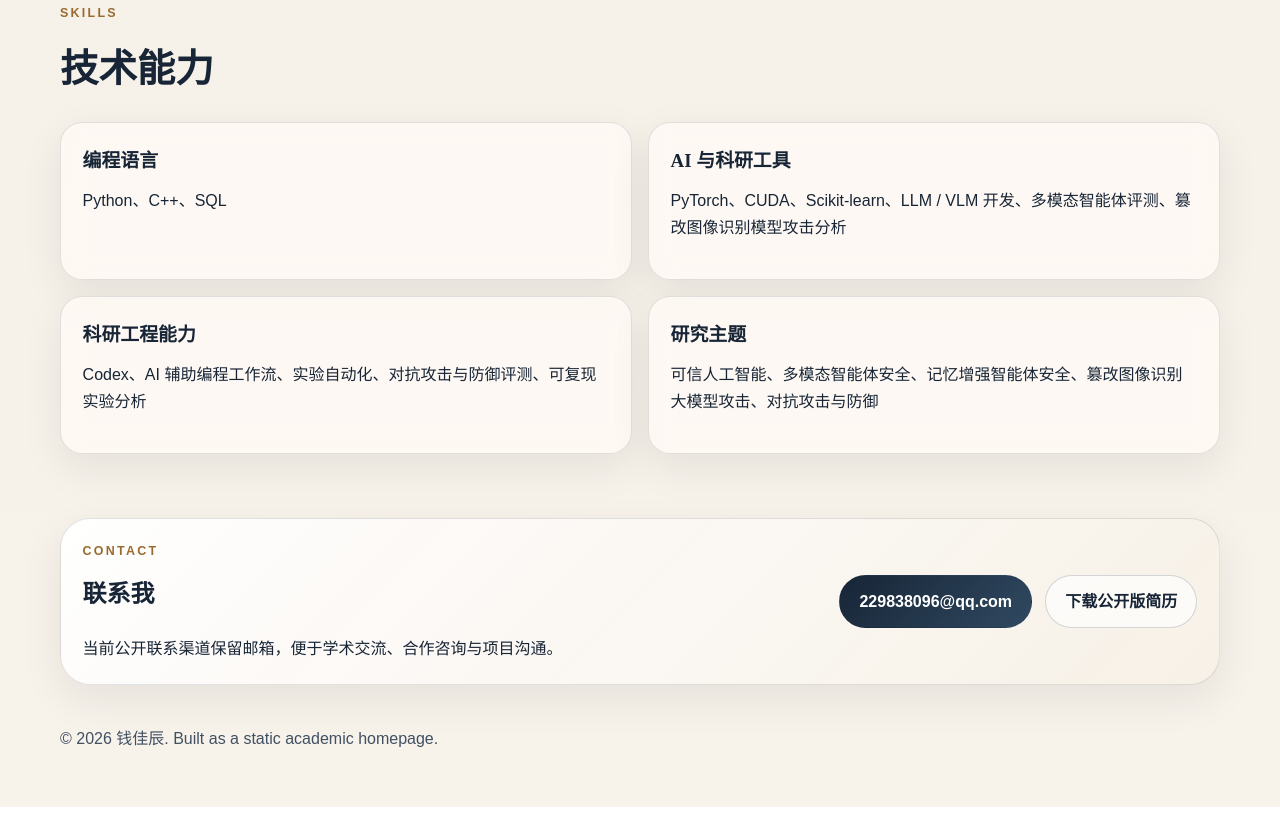
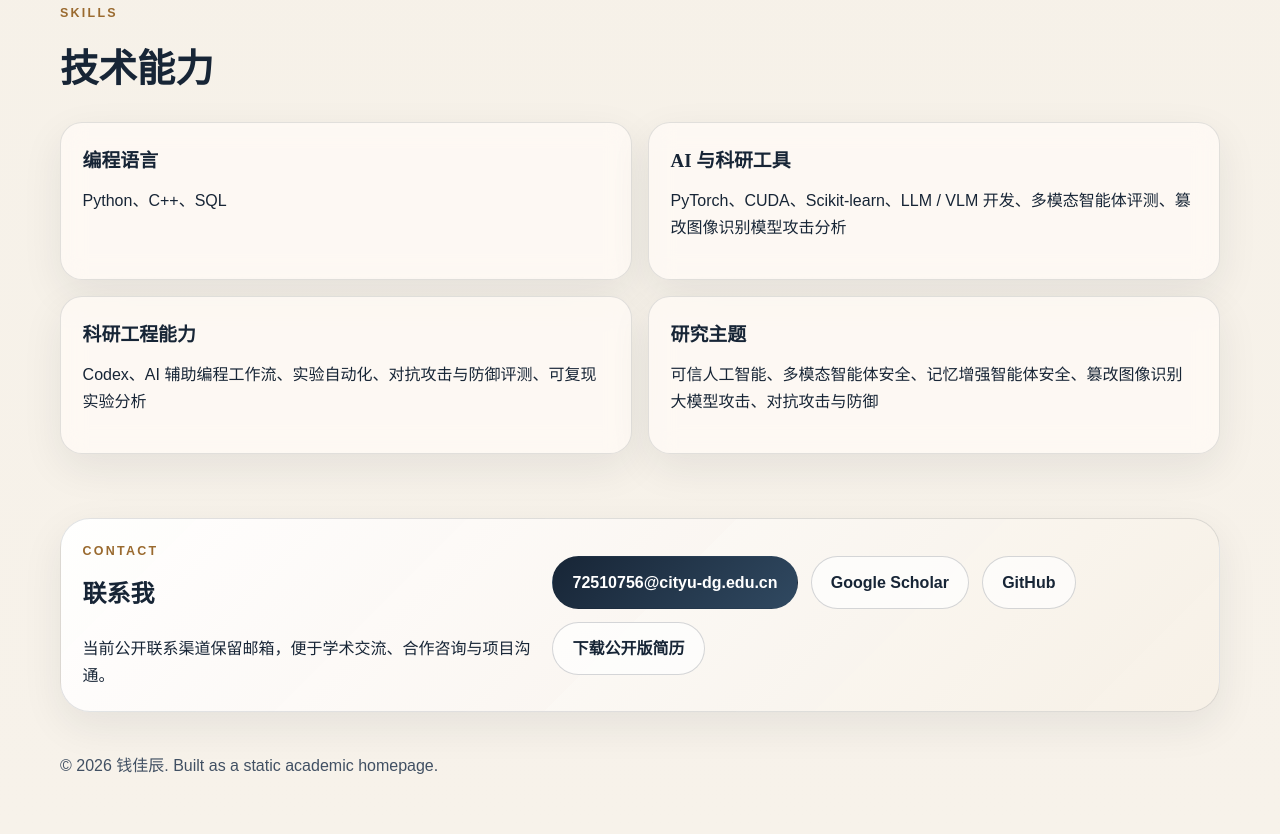
Before and after one commit to qianjiachen/homepage, a plain HTML site: page index.html in a window 1280 px wide. Shown: the part 4386-5220 px from the top of the page. Before the commit the page ends 5193 px from the top, so only its background shows below. Drawn offline with Linux system fonts and the light colour scheme.

Commit message:
Update academic contact links

```diff
--- a/index.html
+++ b/index.html
@@ -45,7 +45,7 @@
               中的长时记忆投毒，以及 LLM 的结构敏感行为分析。
             </p>
             <div class="hero-actions">
-              <a class="button primary" href="mailto:229838096@qq.com">邮箱联系</a>
+              <a class="button primary" href="mailto:72510756@cityu-dg.edu.cn">邮箱联系</a>
               <a class="button secondary" href="assets/cv.pdf" download>下载简历 PDF</a>
             </div>
             <ul class="tag-list" aria-label="研究关键词">
@@ -390,7 +390,9 @@
             <p>当前公开联系渠道保留邮箱，便于学术交流、合作咨询与项目沟通。</p>
           </div>
           <div class="contact-actions">
-            <a class="button primary" href="mailto:229838096@qq.com">229838096@qq.com</a>
+            <a class="button primary" href="mailto:72510756@cityu-dg.edu.cn">72510756@cityu-dg.edu.cn</a>
+            <a class="button secondary" href="https://scholar.google.com/citations?user=zN0XzvAAAAAJ&amp;hl=zh-CN">Google Scholar</a>
+            <a class="button secondary" href="https://github.com/qianjiachen">GitHub</a>
             <a class="button secondary" href="assets/cv.pdf" download>下载公开版简历</a>
           </div>
         </div>
```
Also changed, not shown: 3 other files.
